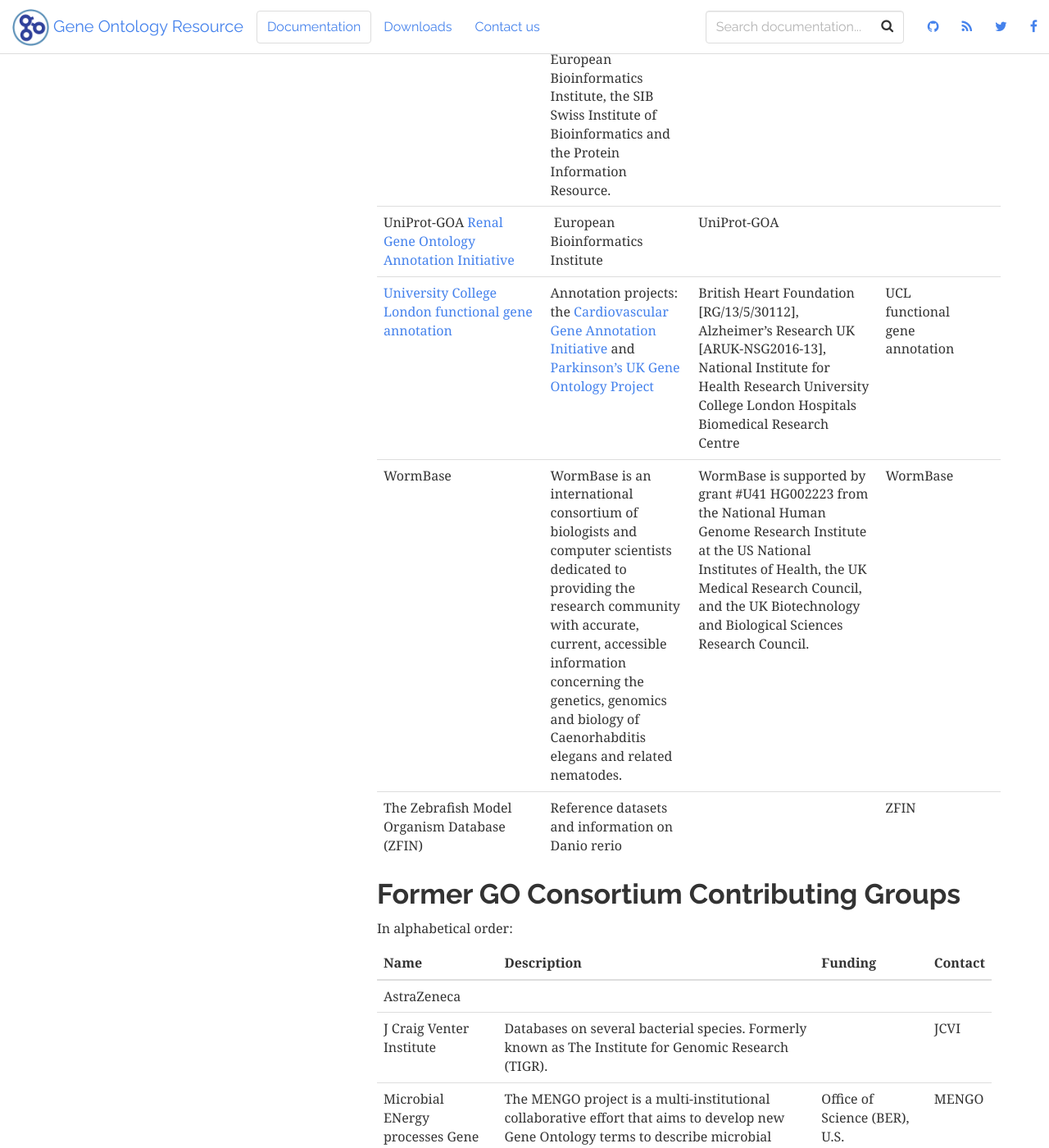
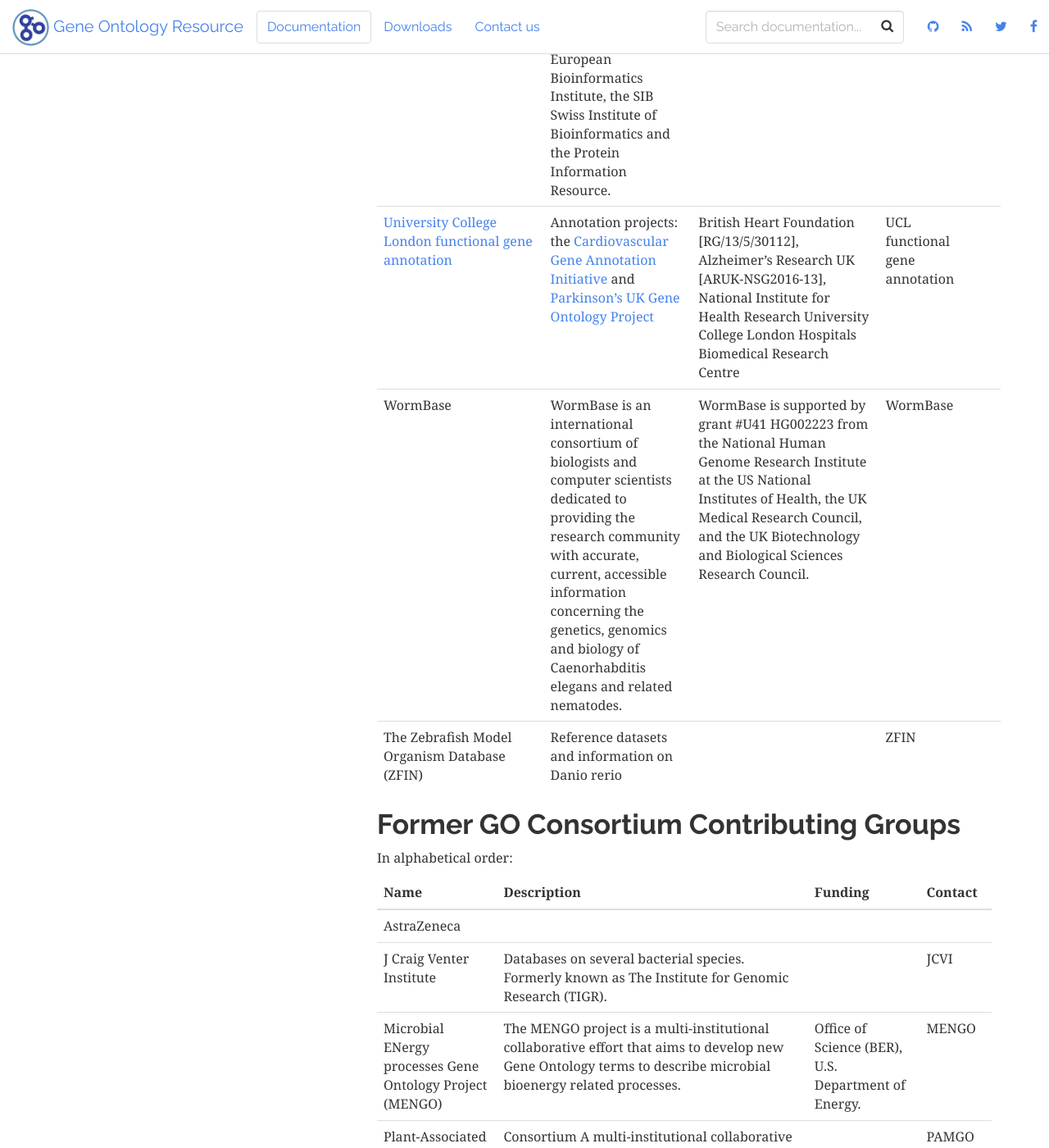
Before and after one commit to geneontology/geneontology.github.io, a Jekyll site: the page built from docs/_docs/go-consortium-contributors-list.md, in a window 1280 px wide and 1400 px high, scrolled down 6216 px. Shown: the whole window at 82% size. Built offline with Jekyll 4.4.1, drawn with Linux system fonts in a browser that asks for light colours; nearby versions of some CDN libraries; some of the changed text lies outside the part shown.

Commit message:
Update go-consortium-contributors-list.md

```diff
--- a/docs/_docs/go-consortium-contributors-list.md
+++ b/docs/_docs/go-consortium-contributors-list.md
@@ -42,7 +42,6 @@
 |SYSCILIA| 	The European project SYSCILIA is a systems biology approach to dissect cilia function and its disruption in human genetic disease. |	European Community's Seventh Framework Programme (FP7/2007-2013) under the Health Cooperation Programme. |	SYSCILIA|
 |Tetrahymena Genome Database (TGD)| 	Database of information about the Tetrahymena thermophila genome sequence determined at The Institute for Genomic Research (TIGR).| |	  	TGD|
 |UniProt-Gene Ontology Annotation (UniProt-GOA) |	Manual and electronic annotation of proteins in the UniProt Knowledgebase, carried out by a wide range of curation activities at the European Bioinformatics Institute, the SIB Swiss Institute of Bioinformatics and the Protein Information Resource. |	National Institutes of Health (NIH) [UniProt U41HG006104; GO U41HG002273]; British Heart Foundation [RG/13/5/30112] Parkinson's UK [G-1307] and EMBL core funds.| 	UniProt-GOA|
-|UniProt-GOA [Renal Gene Ontology Annotation Initiative](https://www.ebi.ac.uk/GOA/kidney) | European Bioinformatics Institute | UniProt-GOA|
 |[University College London functional gene annotation](http://geneontology.org/external-project/cardiovascular-gene-annotation-initiative)| 	Annotation projects: the [Cardiovascular Gene Annotation Initiative](http://www.ucl.ac.uk/functional-gene-annotation/cardiovascular) and [Parkinson’s UK Gene Ontology Project](http://www.ucl.ac.uk/functional-gene-annotation/neurological)  |	British Heart Foundation [RG/13/5/30112], Alzheimer's Research UK [ARUK-NSG2016-13], National Institute for Health Research University College London Hospitals Biomedical Research Centre	|UCL functional gene annotation|
 |WormBase| 	WormBase is an international consortium of biologists and computer scientists dedicated to providing the research community with accurate, current, accessible information concerning the genetics, genomics and biology of Caenorhabditis elegans and related nematodes. |	WormBase is supported by grant #U41 HG002223 from the National Human Genome Research Institute at the US National Institutes of Health, the UK Medical Research Council, and the UK Biotechnology and Biological Sciences Research Council.| 	WormBase|
 |The Zebrafish Model Organism Database (ZFIN)| 	Reference datasets and information on Danio rerio |	|  	ZFIN|
```
Also changed, not shown: other parts of docs/_docs/go-consortium-contributors-list.md (+1 -0 lines).
